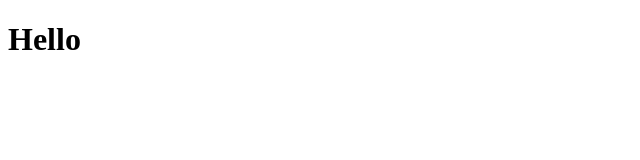
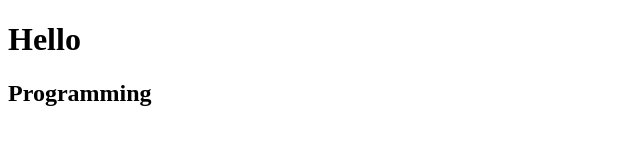
Before and after one commit to Kays-Hawk/practice, a plain HTML site: page index.html in a window 1280 px wide. Shown: the whole page, without its empty margins (0-640 px from the left). Drawn offline with Linux system fonts and the light colour scheme.

Commit message:
Added heading 2

```diff
--- a/index.html
+++ b/index.html
@@ -7,5 +7,6 @@
 </head>
 <body>
     <h1>Hello</h1>
+    <h2>Programming</h2>
 </body>
 </html>
```
